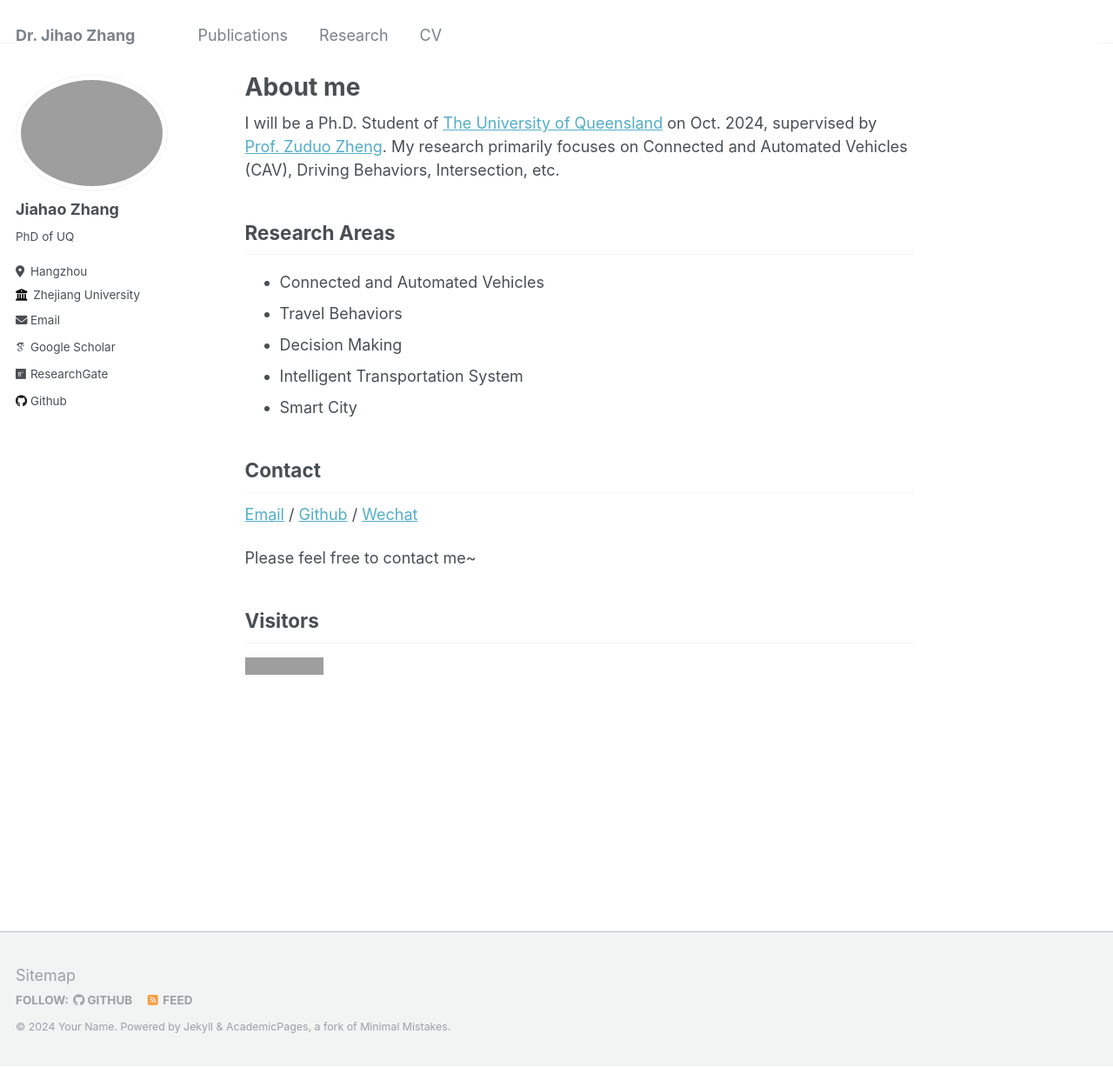
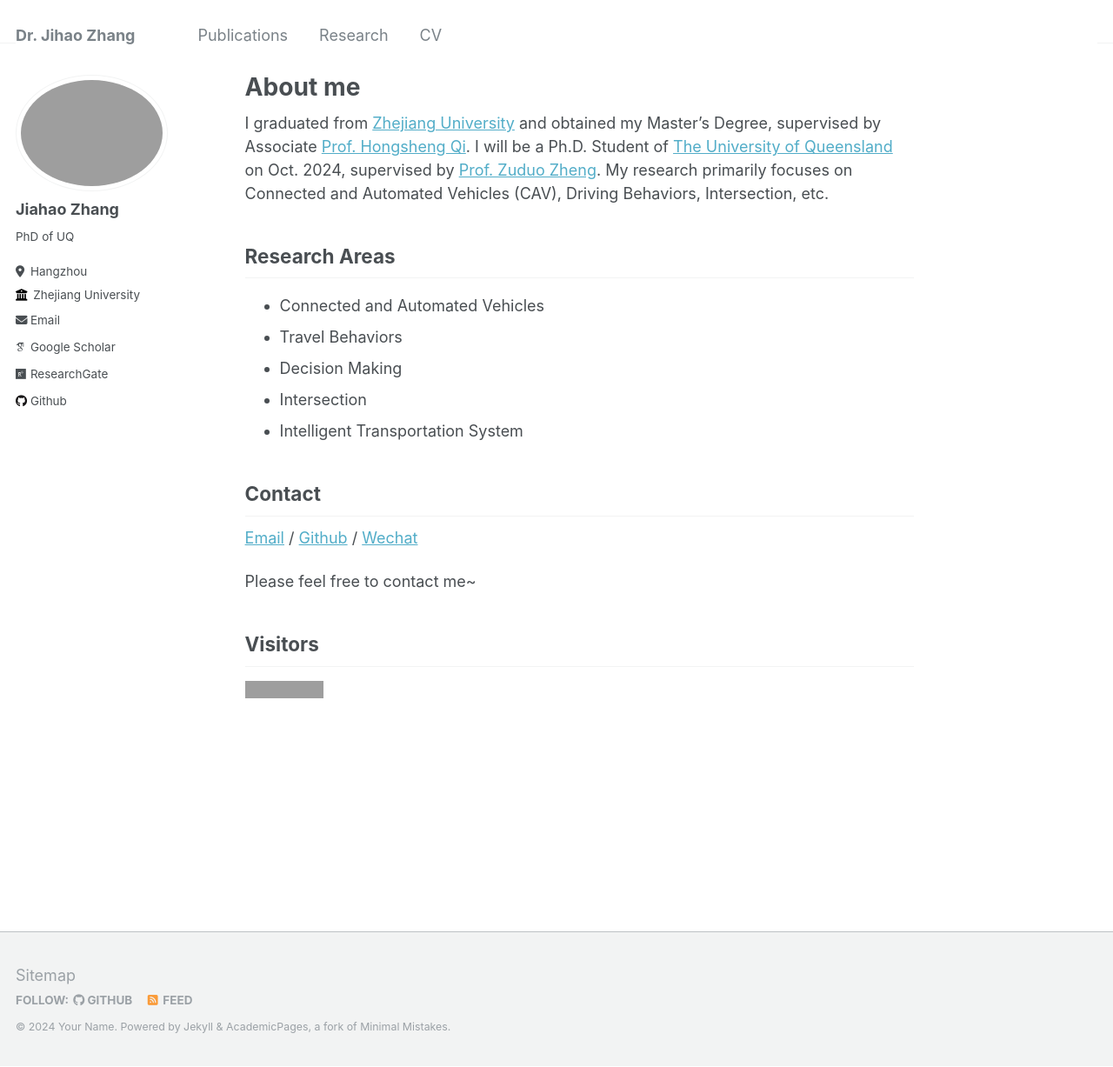
Before and after one commit to zhangjiahao2024/zhangjiahao.github.io, a Jekyll site: the page built from _pages/about.md, in a window 1280 px wide and 1227 px high. Shown: the whole window at 87% size. Built offline with Jekyll 4.4.1, drawn with Linux system fonts in a browser that asks for light colours; some web fonts are replaced; grey boxes are pictures that could not be loaded.

Commit message:
Update about.md

```diff
--- a/_pages/about.md
+++ b/_pages/about.md
@@ -8,15 +8,16 @@ redirect_from:
 ---
 
 
-I will be a Ph.D. Student of [The University of Queensland](https://www.uq.edu.au/) on Oct. 2024, supervised by [Prof. Zuduo Zheng](https://researchers.uq.edu.au/researcher/20105). My research primarily focuses on Connected and Automated Vehicles (CAV), Driving Behaviors, Intersection, etc.
+I graduated from [Zhejiang University](https://www.zju.edu.cn/english/) and obtained my Master's Degree, supervised by Associate [Prof. Hongsheng Qi](https://person.zju.edu.cn/qihongsheng). I will be a Ph.D. Student of [The University of Queensland](https://www.uq.edu.au/) on Oct. 2024, supervised by [Prof. Zuduo Zheng](https://researchers.uq.edu.au/researcher/20105). My research primarily focuses on Connected and Automated Vehicles (CAV), Driving Behaviors, Intersection, etc.
 
 Research Areas
 ------
 * Connected and Automated Vehicles
 * Travel Behaviors
 * Decision Making
+* Intersection
 * Intelligent Transportation System
-* Smart City
+
 
 Contact
 ------
```
